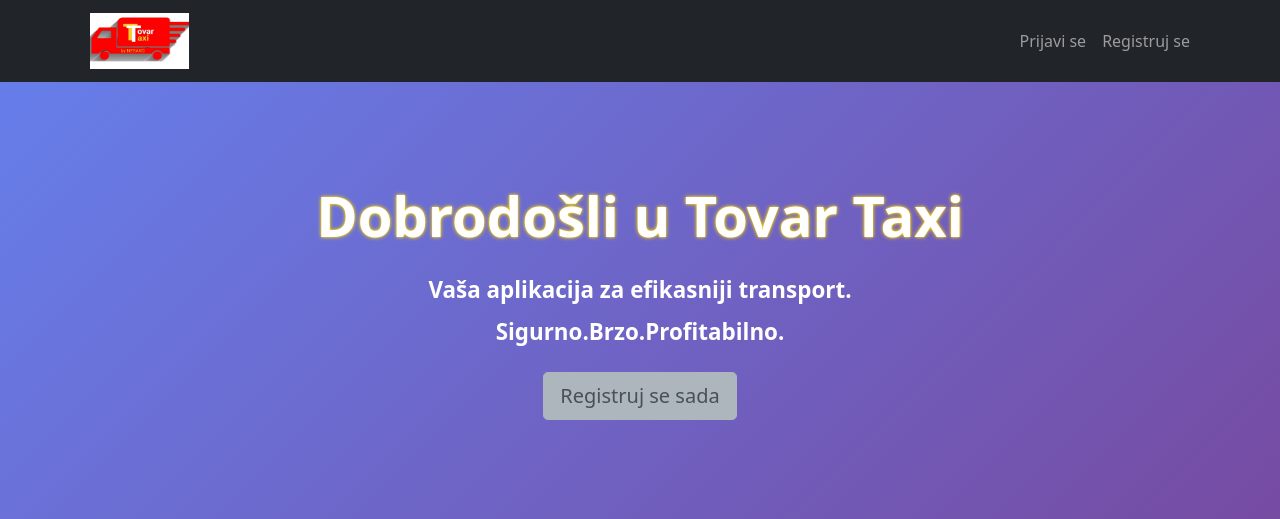
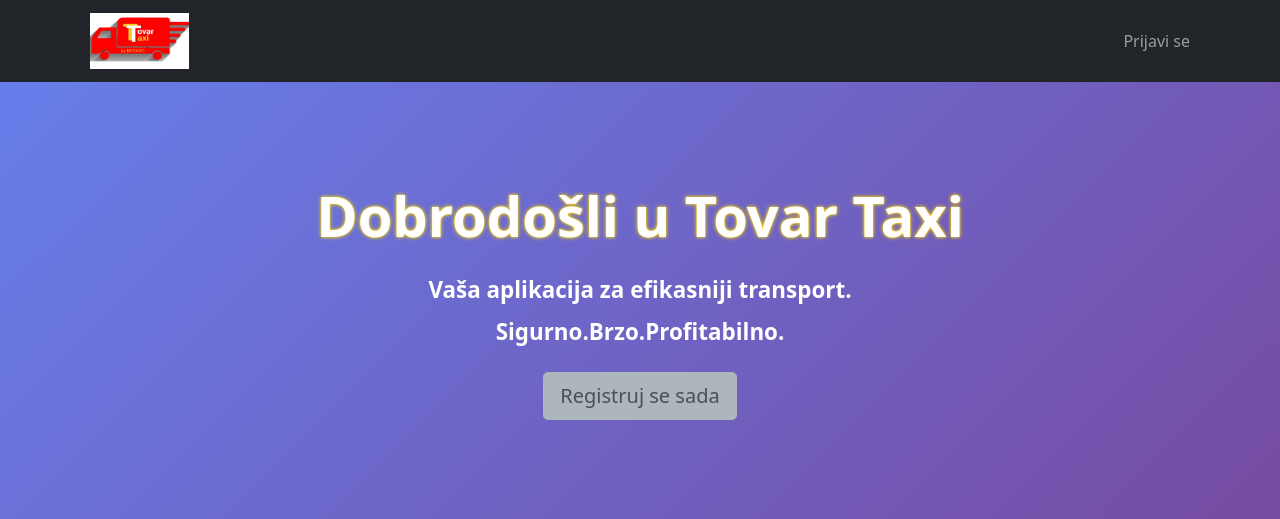
Before and after one commit to salenesic79-gif/tovar-taxi-by-nesako, a Django app: page / in a window 1280 px wide. Shown: the top 519 px of the page. Run offline with Django 4.2, Linux system fonts and the light colour scheme; some libraries are stand-ins or nearby versions.

Commit message:
Uklonjen 'Registruj se' link iz header-a, ostaje samo dugme na stranici

```diff
--- a/templates/transport/home.html
+++ b/templates/transport/home.html
@@ -57,7 +57,6 @@
                     <a class="nav-link" href="{% url 'logout' %}">Odjavi se</a>
                 {% else %}
                     <a class="nav-link" href="{% url 'login' %}">Prijavi se</a>
-                    <a class="nav-link" href="{% url 'signup' %}">Registruj se</a>
                 {% endif %}
             </div>
         </div>
```
